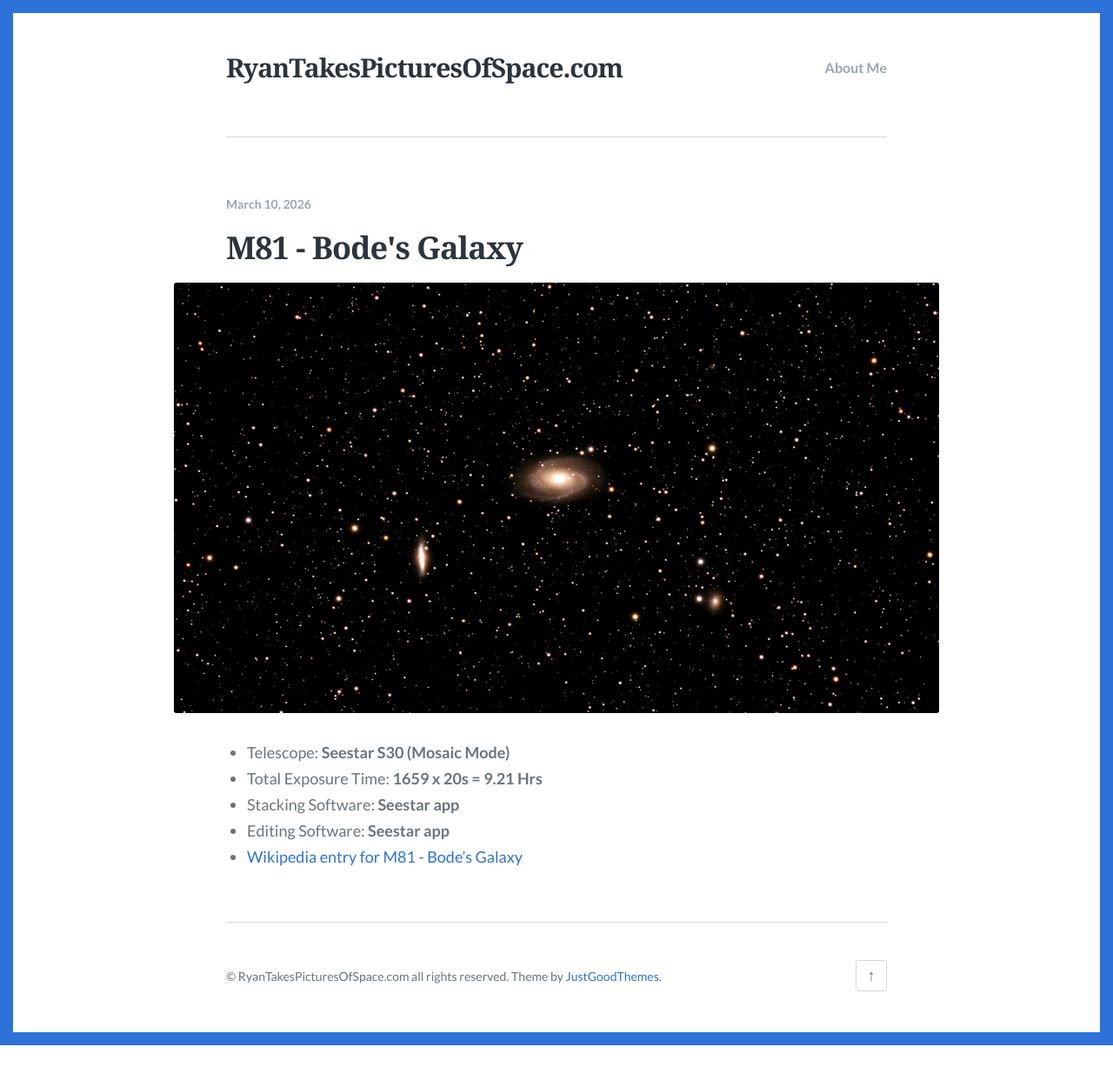
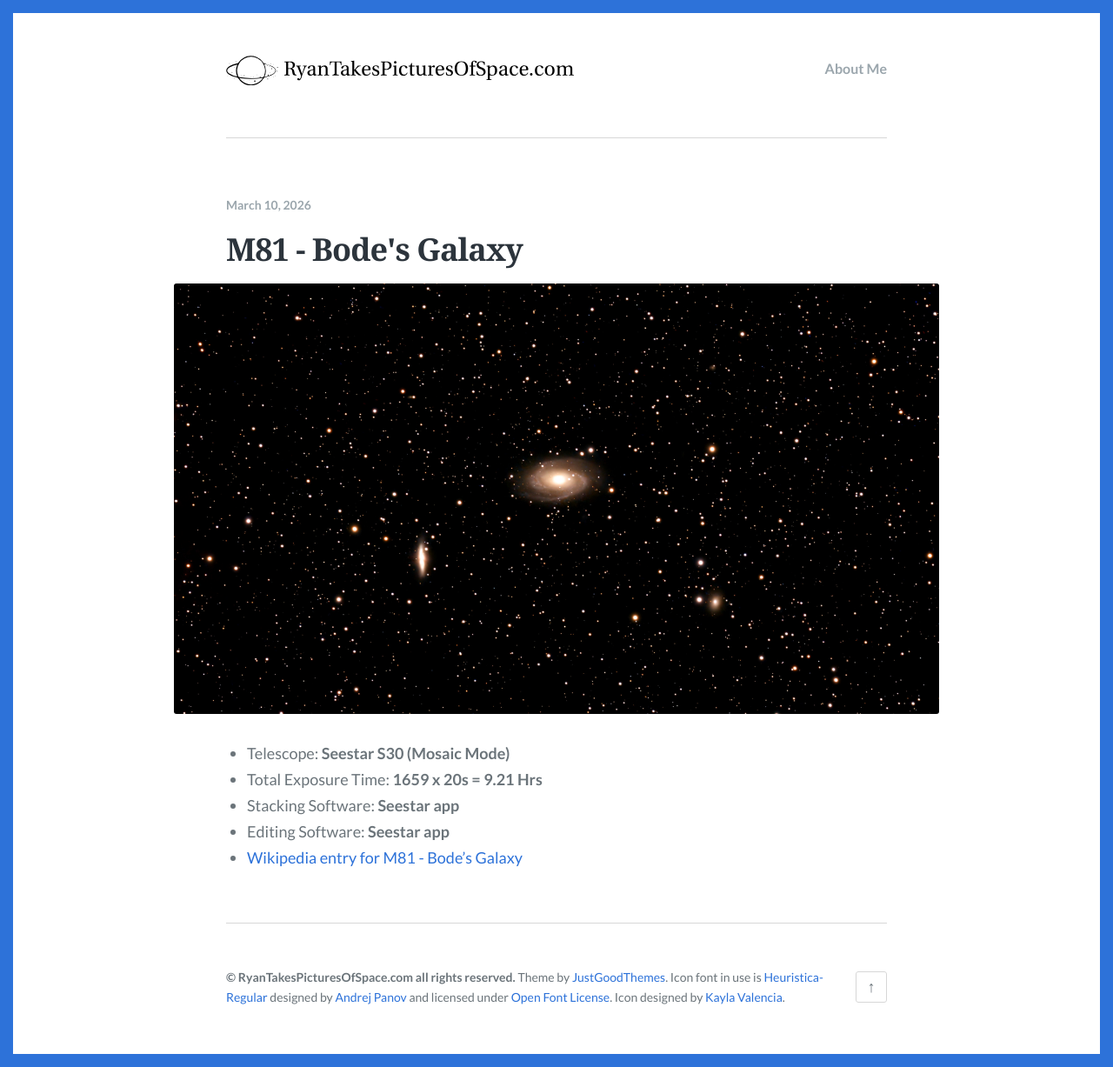
Before and after one commit to RyanMillerC/RyanTakesPicturesOfSpace.com, a Jekyll site: the page built from index.html, in a window 1280 px wide. Shown: the whole page at 87% size. Built offline with Jekyll 4.4.1, drawn with Linux system fonts in a browser that asks for light colours; the list of posts is cut into pages by our own code; before the commit the page ends 1202 px from its top, so only the background shows below that.

Commit message:
Use icon/logo instead of text in header

```diff
--- a/_config.yml
+++ b/_config.yml
@@ -42,7 +42,7 @@ accent_color: '#2d72d9'
 
 # Site footer
 footer:
-  content: "&copy; RyanTakesPicturesOfSpace.com all rights reserved. Theme by [JustGoodThemes](https://www.justgoodthemes.com)."
+  content: "**&copy; RyanTakesPicturesOfSpace.com all rights reserved.** Theme by [JustGoodThemes](https://www.justgoodthemes.com). Icon font in use is [Heuristica-Regular](https://www.fontsquirrel.com/fonts/heuristica) designed by [Andrej Panov](https://www.namecheap.com/logo-maker/app/editor) and licensed under [Open Font License](https://www.fontsquirrel.com/license/heuristica). Icon designed by [Kayla Valencia](https://thenounproject.com/creator/createdby_kayla/)."
   has_social: false
 
 # Plugins
--- a/_includes/header.html
+++ b/_includes/header.html
@@ -1,8 +1,16 @@
 <header class="site-header">
   {% if page.url == "/" %}
-  <h1 class="site-title"><a class="logo-text" href="{{ site.baseurl }}/">{{site.title}}</a></h1>
+  <h1 class="site-title">
+    <a class="logo-text" href="{{ site.baseurl }}/">
+      <img height="50" width="400" src="/images/logo-default.svg" alt="RyanTakesPicturesOfSpace.com" />
+    </a>
+  </h1>
   {% else %}
-  <p class="site-title"><a class="logo-text" href="{{ site.baseurl }}/">{{site.title}}</a></p>
+  <p class="site-title">
+    <a class="logo-text" href="{{ site.baseurl }}/">
+      <img height="50" width="400" src="/images/logo-default.svg" alt="RyanTakesPicturesOfSpace.com" />
+    </a>
+  </p>
   {% endif %}
   <nav class="site-navigation">
     <div class="site-navigation-wrap">
```
Also changed, not shown: images/apple-watch-in-car.jpg (deleted), images/apple-watch.jpg (deleted), images/author.png (deleted), images/design.jpg (deleted), images/desk.jpg (deleted), images/favicon.png, images/iphone-6.jpg (deleted), images/iphone-in-hand.jpg (deleted), images/logo-dark-mode.svg (added), images/logo-default.svg (added), images/mountain-2.jpg (deleted), images/mountain.jpg (deleted), images/road.jpg (deleted), images/scriptor-jekyll.png (deleted).
